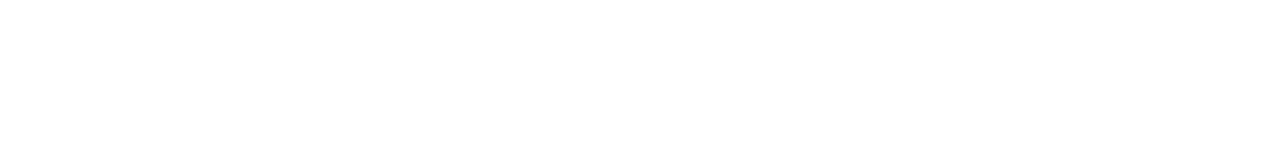
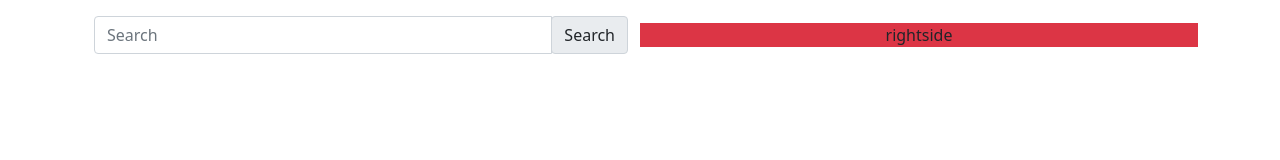
Before and after one commit to NazmulAlamShawon/sportsDb, a plain HTML site: page index.html in a window 1280 px wide. Drawn offline with Linux system fonts and the light colour scheme.

Commit message:
add search and input conection

```diff
--- a/index.html
+++ b/index.html
@@ -16,6 +16,19 @@
 </head>
 <body>
 
+        <div class="main container w-100 m-auto">
+            <div class="row w-100 m-auto mt-3 ">
+                <div class="col-md-6 ">
+                    <div class="input-group d-flex justify-content-center align-items-center">
+                        <input id="search-box" type="text" class="form-control" placeholder="Search" aria-label="Search" aria-describedby="basic-addon2">
+                        <div class="input-group-append">
+                          <span onclick="allPlayers()" class="input-group-text" id="search-btn">Search</span>
+                        </div>
+                      </div>
+                </div>
+                <div class="col-md-6   m-auto text-center bg-danger">rightside</div>
+            </div>
+        </div>
     <script src="/js/index.js"></script>
 </body>
 </html>
--- a/js/index.js
+++ b/js/index.js
@@ -0,0 +1,10 @@
+const allPlayers = () =>{
+    const searchValue = document.getElementById('search-box').value;
+     const url= `https://www.thesportsdb.com/api/v1/json/2/searchplayers.php?p=${searchValue}`
+     fetch(url)
+     .then((response) => response.json())
+     .then((data)=>console.log(data) );
+
+
+
+}
```
